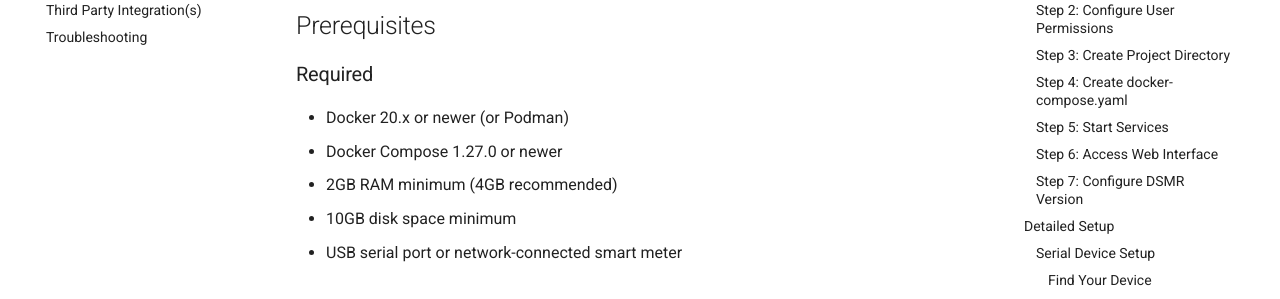
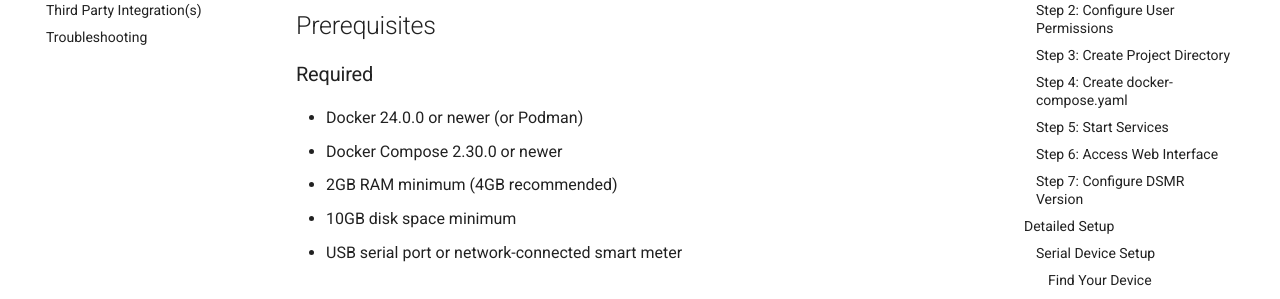
Before and after one commit to xirixiz/dsmr-reader-docker-docs, an MkDocs documentation site: the page built from docs/general/installation.md, in a window 1280 px wide and 900 px high. Shown: the part 333-632 px from the top of the window. Built offline with MkDocs 1.6.1 and Material for MkDocs 9.7.7, drawn with Linux system fonts in a browser that asks for light colours; comment, search, counter and statistics services are not loaded.

Commit message:
update docs (still needs work)

```diff
--- a/docs/general/installation.md
+++ b/docs/general/installation.md
@@ -7,8 +7,8 @@ Complete installation instructions for DSMR Reader Docker.
 ## Prerequisites
 
 ### Required
-- Docker 20.x or newer (or Podman)
-- Docker Compose 1.27.0 or newer
+- Docker 24.0.0 or newer (or Podman)
+- Docker Compose 2.30.0 or newer
 - 2GB RAM minimum (4GB recommended)
 - 10GB disk space minimum
 - USB serial port or network-connected smart meter
```
